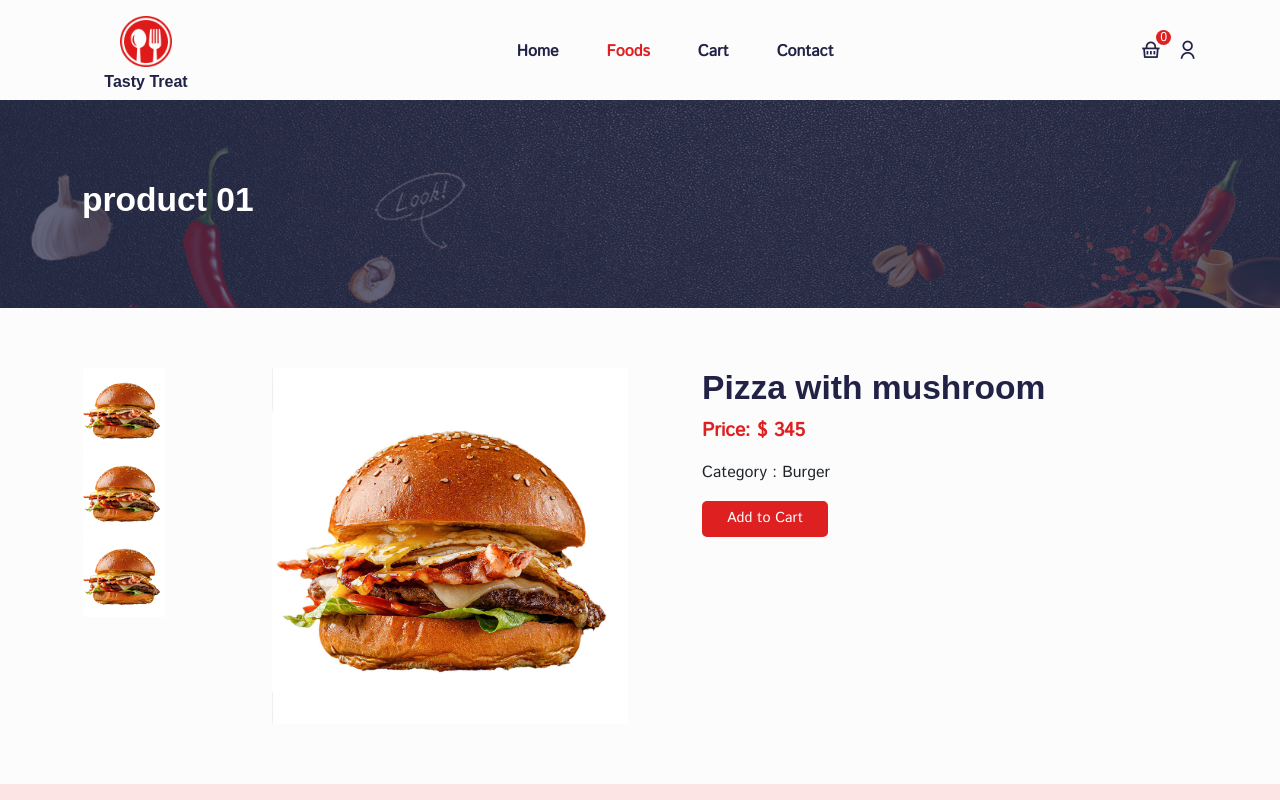
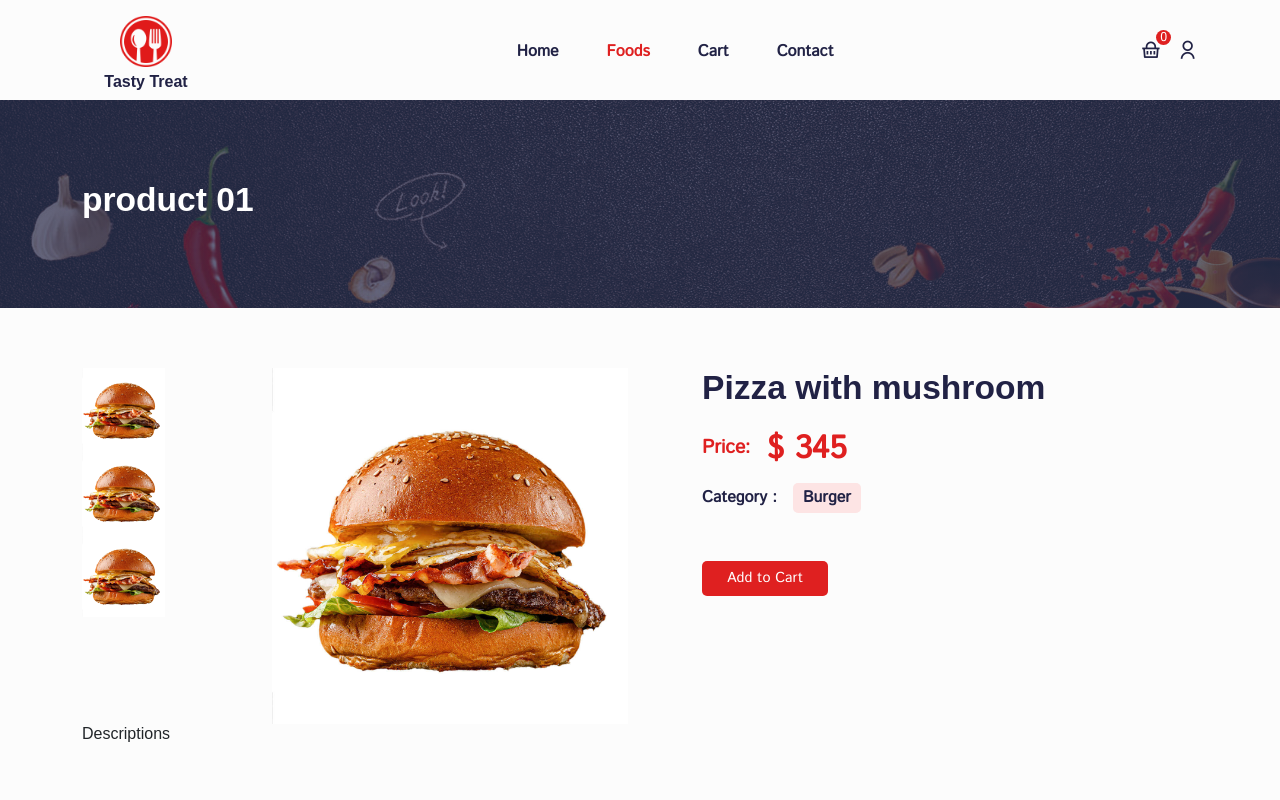
Before and after one commit to gholamreza-hasnzade/Reactjs-food-App-redux-toolkit, a React (Create React App) app: page /foods/01 in a window 1280 px wide. Shown: the top 800 px of the page. Built offline with nearby package versions, Linux system fonts and the light colour scheme; a web font is replaced by a local one.

Commit message:
fixed deatils

```diff
--- a/src/pages/foodDetails/FoodDetails.jsx
+++ b/src/pages/foodDetails/FoodDetails.jsx
@@ -38,11 +38,17 @@ const FoodDetails = () => {
             </Col>
             <Col lg="6" md="6">
               <div className="single__product-content">
-                <h2 className="product__title">Pizza with mushroom</h2>
+                <h2 className="product__title mb-3">Pizza with mushroom</h2>
                 <p className="product__price">Price: <span>$ 345</span> </p>
-                <p>Category : <span>Burger</span> </p>
+                <p className="category mb-5">Category : <span>Burger</span> </p>
 
                 <button className="addToCart__btn">Add to Cart</button>
+              </div>
+            </Col>
+
+            <Col lg="12">
+              <div className="tabs">
+                <h6>Descriptions</h6>
               </div>
             </Col>
           </Row>
--- a/src/pages/foodDetails/food-details.css
+++ b/src/pages/foodDetails/food-details.css
@@ -1,3 +1,27 @@
 .single__product-content {
-    padding-left: 50px;
+  padding-left: 50px;
 }
+.product__price{
+    display: flex;
+    align-items: center;
+    column-gap: 1rem;
+    margin-bottom: 0;
+}
+.product__price span {
+  font-size: 2rem;
+}
+.category {
+  font-weight: 600;
+  color: #212245;
+  display: flex;
+  align-items: center;
+  column-gap: 1rem;
+  margin-top: 10px;
+}
+
+.category span {
+    padding: 3px 10px;
+    background: #fde4e4;
+    color: #212245;
+    border-radius: 5px;
+}
```
